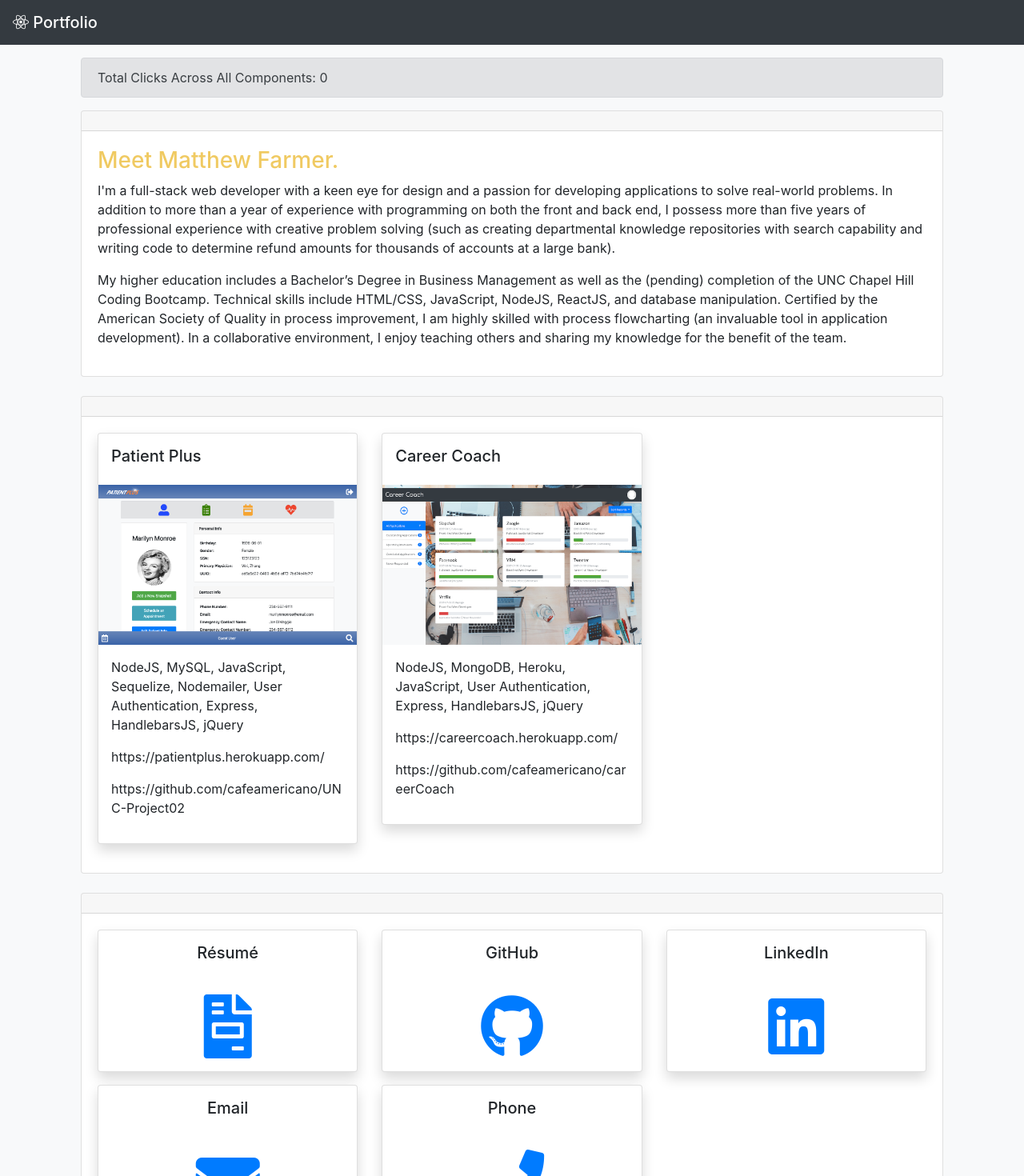
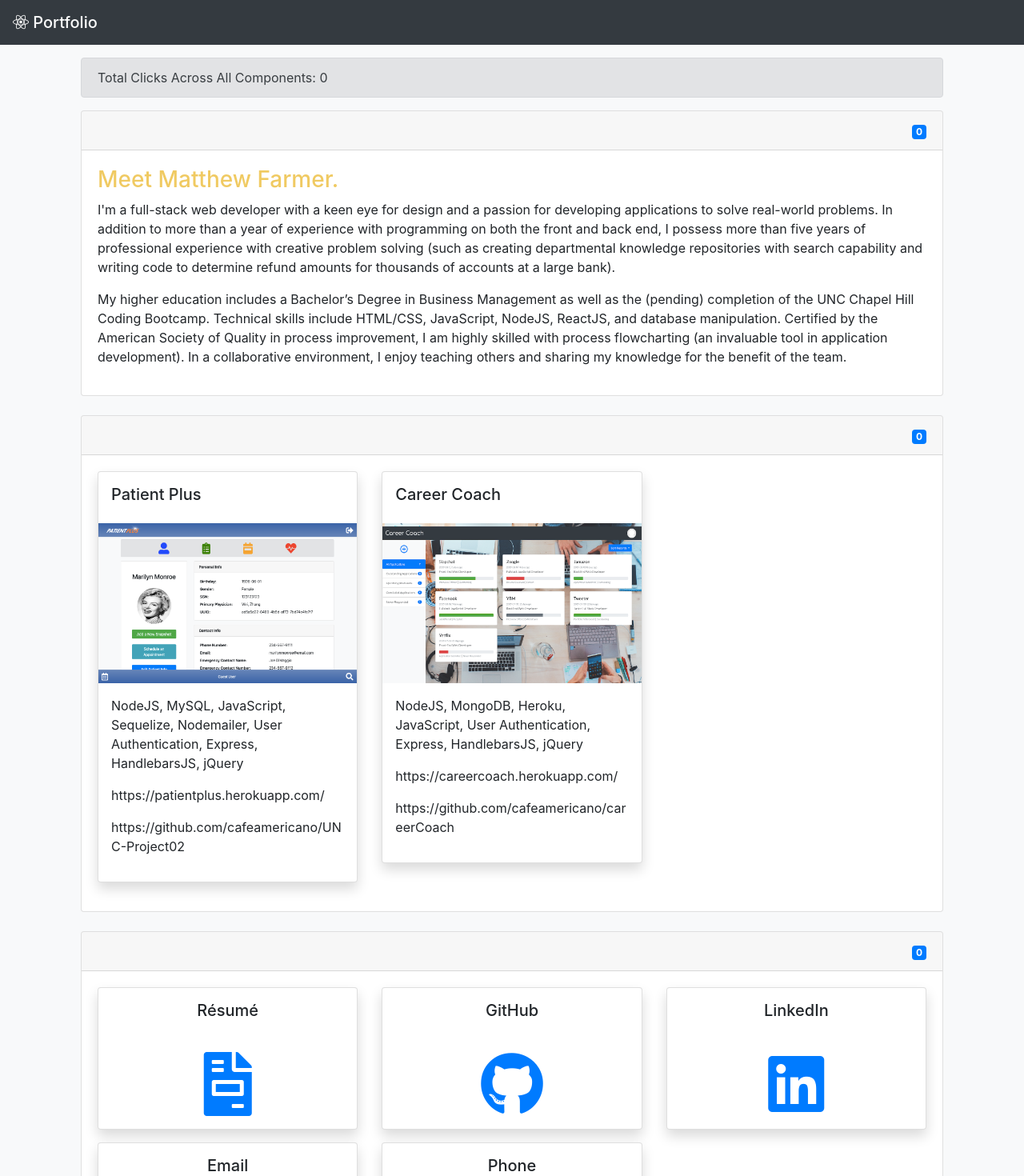
Before and after one commit to cafeamericano/reactPortfolio, a React (Create React App) app in the folder frontend/: page / in a window 1280 px wide. Shown: the top 1470 px of the page at 80% size. Built offline with nearby package versions, Linux system fonts and the light colour scheme.

Commit message:
Each component now has its own click tally function in addition to the cumulative tally function passed as a prop

```diff
--- a/frontend/src/components/AboutMe.js
+++ b/frontend/src/components/AboutMe.js
@@ -14,12 +14,19 @@ class AboutMe extends Component {
   constructor(props) {
     super(props);
     this.state = {
+      selfClickCounter: 0,
       headerText: "Meet Matthew Farmer.",
       paragraphOne:
         "I'm a full-stack web developer with a keen eye for design and a passion for developing applications to solve real-world problems. In addition to more than a year of experience with programming on both the front and back end, I possess more than five years of professional experience with creative problem solving (such as creating departmental knowledge repositories with search capability and writing code to determine refund amounts for thousands of accounts at a large bank).",
       paragraphTwo:
         "My higher education includes a Bachelor’s Degree in Business Management as well as the (pending) completion of the UNC Chapel Hill Coding Bootcamp. Technical skills include HTML/CSS, JavaScript, NodeJS, ReactJS, and database manipulation. Certified by the American Society of Quality in process improvement, I am highly skilled with process flowcharting (an invaluable tool in application development). In a collaborative environment, I enjoy teaching others and sharing my knowledge for the benefit of the team."
     };
+    this.tallySelfClicks = this.tallySelfClicks.bind(this);
+  }
+
+  tallySelfClicks() {
+    var x = this.state.selfClickCounter;
+    this.setState({ selfClickCounter: x + 1 });
   }
 
   render() {
@@ -27,8 +34,11 @@ class AboutMe extends Component {
       /////////////////////////////////////////////////////////////////////////////////
       /////////////////////////////////////////////////////////////////////////////////
       <section onClick={this.props.cumulativeClicker} class="card mb-4">
+        <subsection onClick={this.tallySelfClicks}>
           <div className="card-header text-right">
-          <span class="badge badge-primary">{this.props.badgeCount}</span>
+            <span class="badge badge-primary">
+              {this.state.selfClickCounter}
+            </span>
           </div>
           <div className="card-body">
             <h3 class="thin-font" style={fontColor}>
@@ -39,6 +49,7 @@ class AboutMe extends Component {
               {this.state.paragraphTwo}
             </p>
           </div>
+        </subsection>
       </section>
       /////////////////////////////////////////////////////////////////////////////////
       /////////////////////////////////////////////////////////////////////////////////
--- a/frontend/src/components/Applications.js
+++ b/frontend/src/components/Applications.js
@@ -31,8 +31,15 @@ class Applications extends Component {
   constructor(props) {
     super(props);
     this.state = {
+      selfClickCounter: 0,
       applications: createdApplications
     };
+    this.tallySelfClicks = this.tallySelfClicks.bind(this);
+  }
+
+  tallySelfClicks() {
+    var x = this.state.selfClickCounter;
+    this.setState({ selfClickCounter: x + 1 });
   }
 
   drawCards = argObj => (
@@ -57,12 +64,16 @@ class Applications extends Component {
       /////////////////////////////////////////////////////////////////////////////////
       /////////////////////////////////////////////////////////////////////////////////
       <section onClick={this.props.cumulativeClicker} class="card mb-4">
-        <div className="card-header text-right">
-          <span class="badge badge-primary">{this.props.badgeCount}</span>
-        </div>
-        <div className="card-body">
-          <div className="row">{appsToShow.map(this.drawCards)}</div>
-        </div>
+        <subsection onClick={this.tallySelfClicks}>
+          <div className="card-header text-right">
+            <span class="badge badge-primary">
+              {this.state.selfClickCounter}
+            </span>
+          </div>
+          <div className="card-body">
+            <div className="row">{appsToShow.map(this.drawCards)}</div>
+          </div>
+        </subsection>
       </section>
       /////////////////////////////////////////////////////////////////////////////////
       /////////////////////////////////////////////////////////////////////////////////
--- a/frontend/src/components/Connect.js
+++ b/frontend/src/components/Connect.js
@@ -35,8 +35,15 @@ class Connect extends Component {
   constructor(props) {
     super(props);
     this.state = {
+      selfClickCounter: 0,
       connectBlocks: connectBlocksJSON
     };
+    this.tallySelfClicks = this.tallySelfClicks.bind(this);
+  }
+
+  tallySelfClicks() {
+    var x = this.state.selfClickCounter;
+    this.setState({ selfClickCounter: x + 1 });
   }
 
   drawConnectBlocks = argObj => (
@@ -60,14 +67,18 @@ class Connect extends Component {
       /////////////////////////////////////////////////////////////////////////////////
       /////////////////////////////////////////////////////////////////////////////////
       <section onClick={this.props.cumulativeClicker} class="card mb-4">
+        <subsection onClick={this.tallySelfClicks}>
           <div className="card-header text-right">
-          <span class="badge badge-primary">{this.props.badgeCount}</span>
+            <span class="badge badge-primary">
+              {this.state.selfClickCounter}
+            </span>
           </div>
           <div className="card-body">
             <div className="row">
               {connectBlocksToShow.map(this.drawConnectBlocks)}
             </div>
           </div>
+        </subsection>
       </section>
       /////////////////////////////////////////////////////////////////////////////////
       /////////////////////////////////////////////////////////////////////////////////
```
Lines whose indentation alone changed are shown as unchanged.
